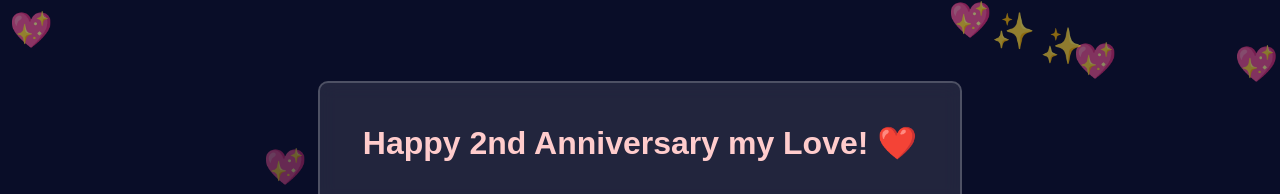
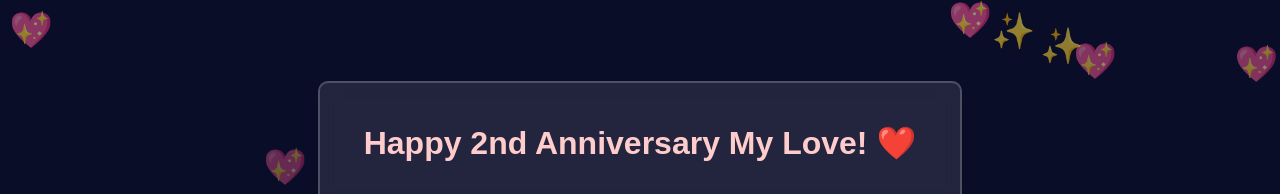
Before and after one commit to KT1409/2, a plain HTML site: page index.html in a window 1280 px wide. Both pictures are taken after a click on the button "H (U & Me) O! 🎁". Shown: the part 265-459 px from the top of the page. Drawn offline with Linux system fonts and the light colour scheme; a web font is replaced by a local one.

Commit message:
Update index.html

```diff
--- a/index.html
+++ b/index.html
@@ -96,7 +96,7 @@
         setInterval(() => createFallingElement("💖"), 200);
 
         function showAnniversaryMessage() {
-            document.getElementById("message").innerText = "Happy 2nd Anniversary my Love! ❤️";
+            document.getElementById("message").innerText = "Happy 2nd Anniversary My Love! ❤️";
             document.getElementById("timer").remove();
             document.querySelector(".button").remove();
             setInterval(() => createFallingElement("✨"), 300);
```
